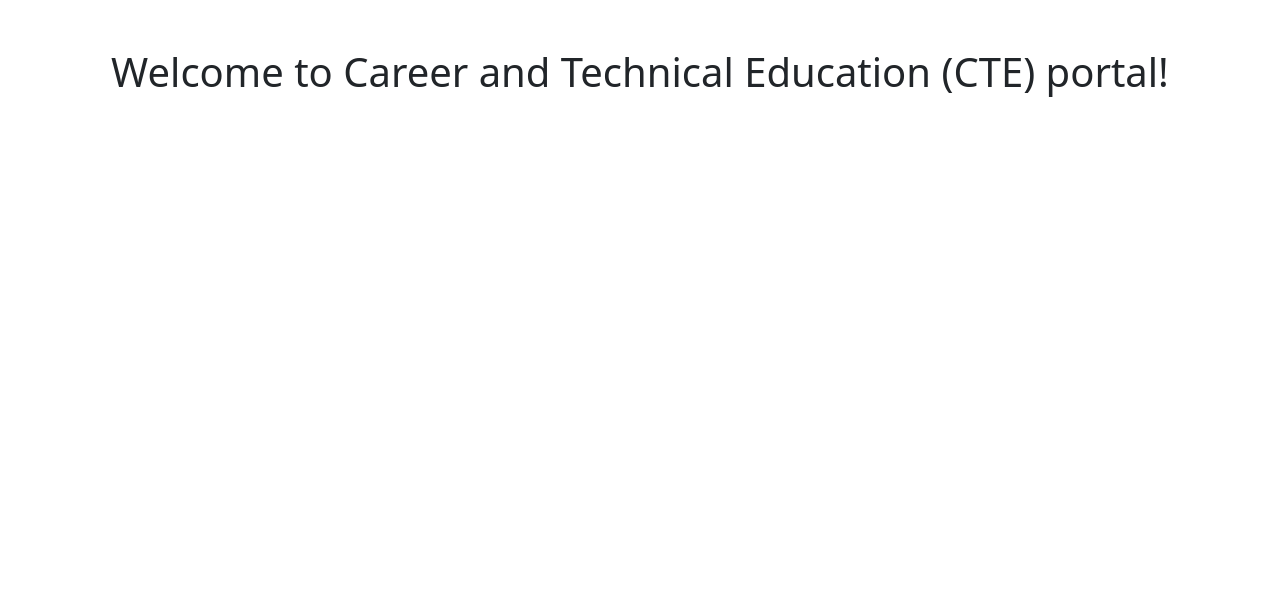
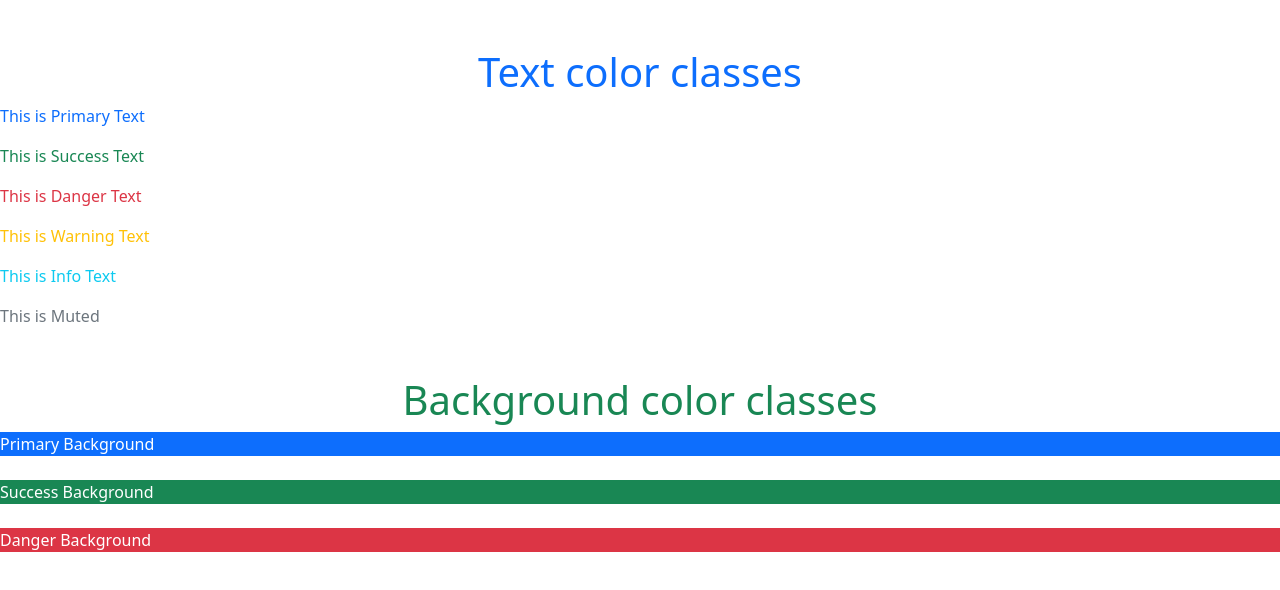
Before and after one commit to rewina416/bootstrap, a plain HTML site: page index.html in a window 1280 px wide. Drawn offline with nearby package versions, Linux system fonts and the light colour scheme.

Commit message:
first commit

```diff
--- a/index.html
+++ b/index.html
@@ -12,8 +12,19 @@
   <title>Ethiopia: Ministry Of Education</title>
 </head>
 <body>
-  <h1 class="text-center mt-5">Welcome to Career and Technical Education (CTE) portal!</h1>
+  <h1 class="text-center mt-5 text-primary">Text color classes</h1>
+<p class="text-primary">This is Primary Text</p>
+<p class="text-success">This is  Success Text</p>
+<p class="text-danger">This is Danger Text</p>
+<p class="text-warning">This is Warning Text</p>
+<p class="text-info">This is Info Text</p>
+<p class="text-secondary">This is Muted</p>
 
+<h1 class="text-center mt-5 text-success">Background color classes</h1>
+
+<div class="bg-primary text-white">Primary Background</div><br>
+<div class="bg-success text-white">Success Background</div><br>
+<div class="bg-danger text-white">Danger Background</div><br>
   <script
     src="https://cdn.jsdelivr.net/npm/bootstrap@5.3.3/dist/js/bootstrap.bundle.min.js"
     integrity="sha384-YvpcrYf0tY3lHB60NNkmXc5s9fDVZLESaAA55NDzOxhy9GkcIdslK1eN7N6jIeHz"
```
